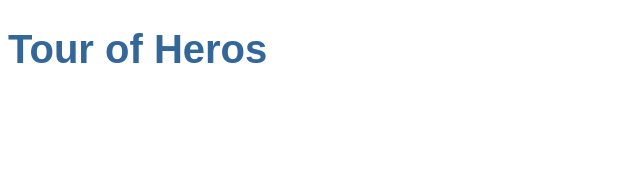
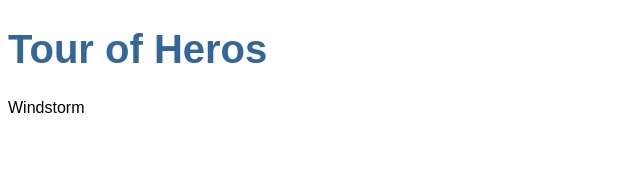
Before and after one commit to HRK31/tour-of-heros, an Angular app: page / in a window 1280 px wide. Shown: the top 189 px of the page, without its empty margins (0-640 px from the left). Built offline with nearby package versions, Linux system fonts and the light colour scheme.

Commit message:
Added hero property in .html and changed .ts by initialiizing hero variable and then called the selector in app.component.html

```diff
--- a/src/app/app.component.html
+++ b/src/app/app.component.html
@@ -1 +1,2 @@
 <h1>{{title}}</h1>
+<app-heros></app-heros>
--- a/src/app/heros/heros.component.html
+++ b/src/app/heros/heros.component.html
@@ -1 +1 @@
-<p>heros works!</p>
+{{hero}}
--- a/src/app/heros/heros.component.ts
+++ b/src/app/heros/heros.component.ts
@@ -7,6 +7,7 @@ import { Component, OnInit } from '@angular/core';
 })
 export class HerosComponent implements OnInit {
 
+  hero = 'Windstorm';
   constructor() { }
 
   ngOnInit(): void {
```
